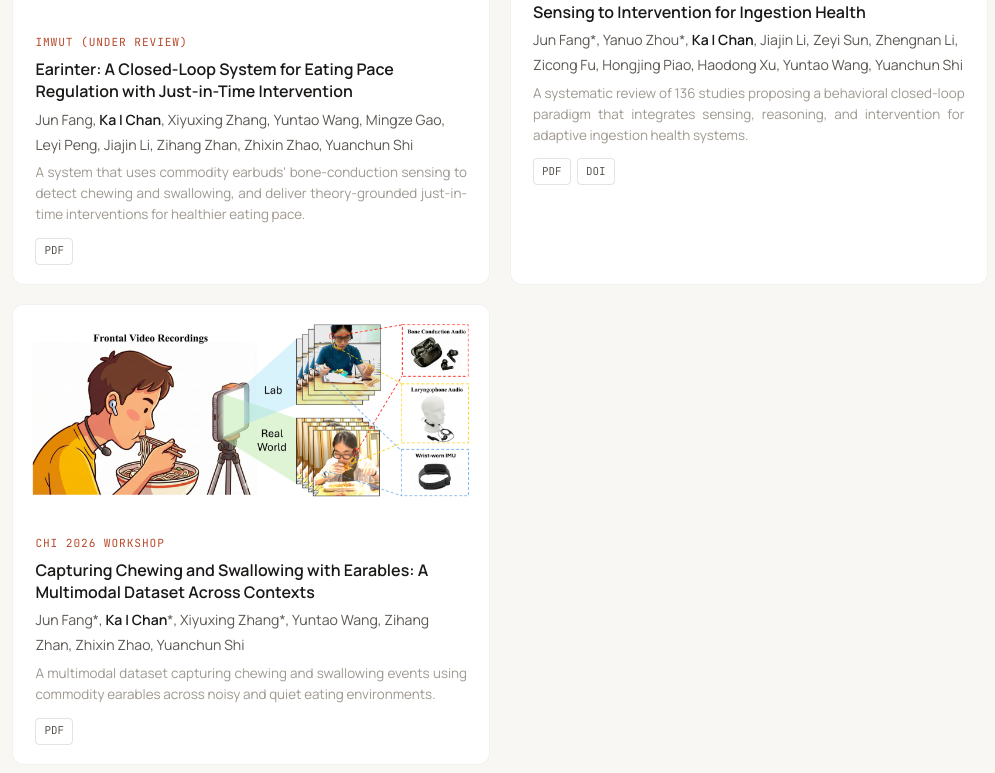
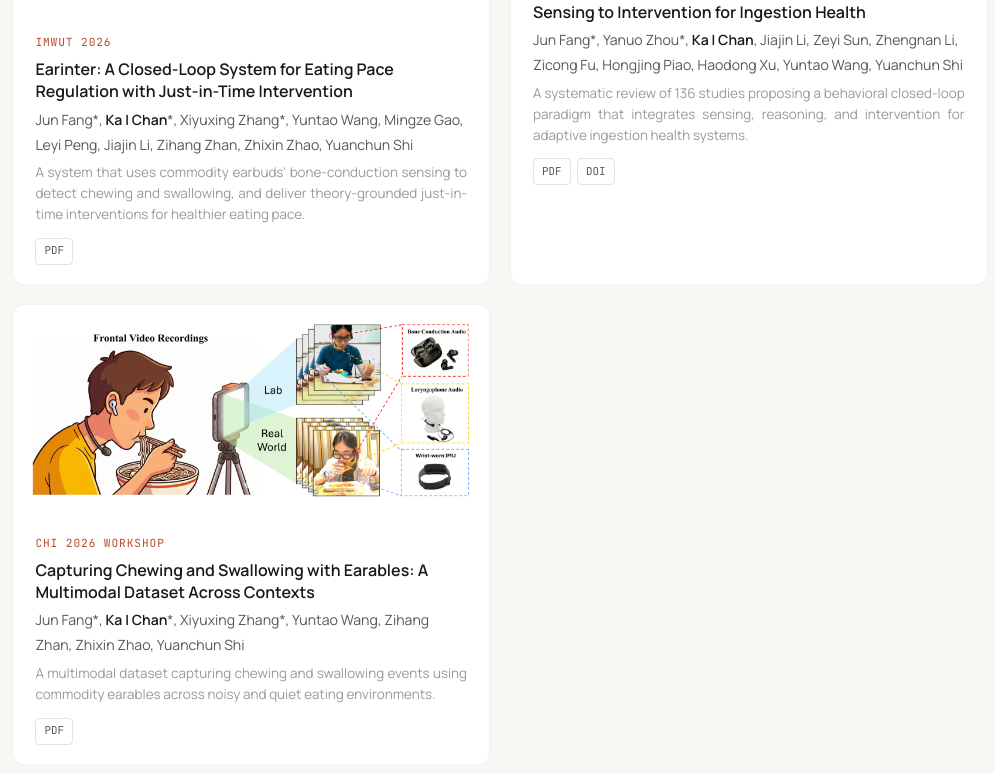
Before and after one commit to Ka-I-Chan/ka-i-chan.github.io, a plain HTML site: page index.html in a window 1280 px wide. Shown: the part 3250-4023 px from the top of the page, without its empty margins (140-1135 px from the left). Drawn offline with Linux system fonts and the light colour scheme.

Commit message:
Update Research

```diff
--- a/index.html
+++ b/index.html
@@ -242,9 +242,9 @@
       <article class="pub-item reveal">
         <div class="pub-image"><img src="assets/publications/EatingInter/3_Earinter.png"></div>
         <div class="pub-info">
-          <div class="pub-venue">IMWUT (under review)</div>
+          <div class="pub-venue">IMWUT 2026</div>
           <div class="pub-title-text">Earinter: A Closed-Loop System for Eating Pace Regulation with Just-in-Time Intervention</div>
-          <div class="pub-authors">Jun Fang, <strong>Ka I Chan</strong>, Xiyuxing Zhang, Yuntao Wang, Mingze Gao, Leyi Peng, Jiajin Li, Zihang Zhan, Zhixin Zhao, Yuanchun Shi</div>
+          <div class="pub-authors">Jun Fang*, <strong>Ka I Chan</strong>*, Xiyuxing Zhang*, Yuntao Wang, Mingze Gao, Leyi Peng, Jiajin Li, Zihang Zhan, Zhixin Zhao, Yuanchun Shi</div>
           <div class="pub-desc">A system that uses commodity earbuds' bone-conduction sensing to detect chewing and swallowing, and deliver theory-grounded just-in-time interventions for healthier eating pace.</div>
           <div class="pub-links">
             <a href="assets/publications/EatingInter/3_Earinter.pdf" target="_blank" class="pub-link">PDF</a>
```
